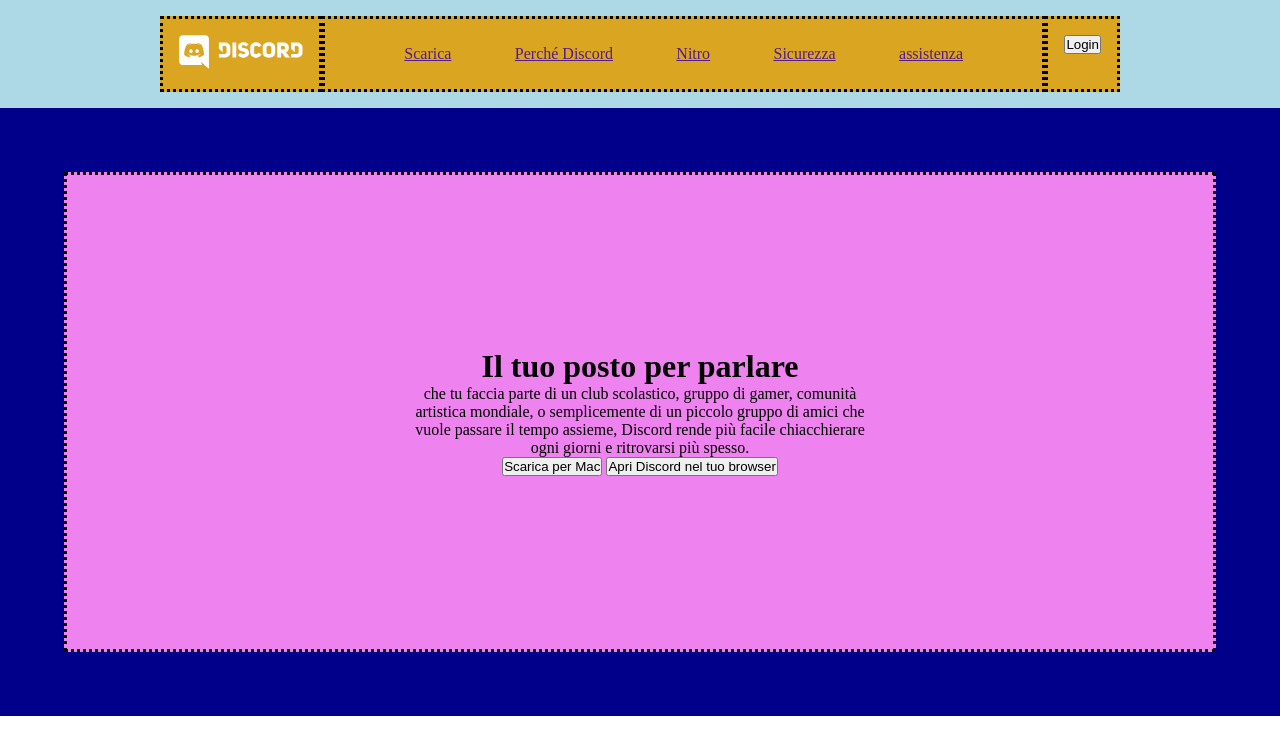
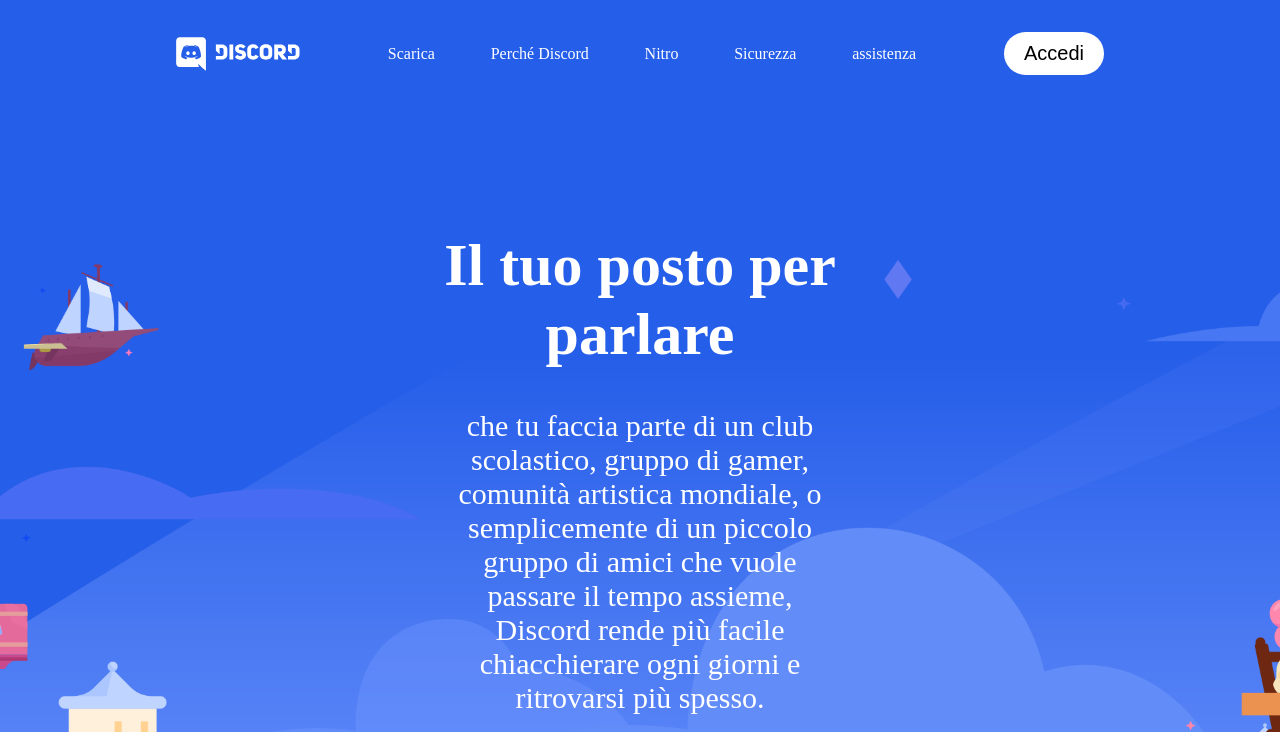
Before and after one commit to AntonioNicolaci/htmlcss-discord, a plain HTML site: page index.html in a window 1280 px wide. Shown: the top 732 px of the page. Drawn offline with nearby package versions, Linux system fonts and the light colour scheme.

Commit message:
header finisced

```diff
--- a/assets/style.css
+++ b/assets/style.css
@@ -5,16 +5,31 @@
 }
 
 header{
-    background-color: rgb(173, 216, 230);
+    background-color: #255EE9;
     text-align: center;
+    color: white;
 }
 
 nav{
     display: inline-flex;
     justify-content: center;
-    background-color: rgb(218, 165, 32);
     margin: 1rem;
     width: 75%;
+}
+
+a:link, a:visited, a:active{
+    color: white;
+    text-decoration: none;
+}
+
+a:hover{
+    text-decoration: underline;
+}
+
+button{
+    border-radius: 40px;
+    padding: 0.5em 1em;
+    border: 0;
 }
 
 main{
@@ -35,11 +50,9 @@ footer{
     /*padding: 2em 14em;*/
 }
 
-button{
-
-}
-
 #logo{
+    display: inline-flex;
+    align-items: center;
     padding: 1rem;
 }
 
@@ -52,19 +65,40 @@ button{
 }
 
 #login{
+    display: inline-flex;
+    align-items: center;
     padding: 1rem;
 }
 
 #headerbot{
     display: flex;
     justify-content: center;
-    background-color: rgb(0 0 139);
+    background-image: url(../img/jumbo.png);
+    background-position: center;
+    background-repeat: no-repeat;
+    background-size: cover;
     padding: 5%;
 }
 
-#viola{
-    background-color: rgb(238, 130, 238);
-    padding: 15% 30%;
+#ITPP{
+    width: 40%;
+    padding: 2em 1em;
+    overflow-wrap: break-word;
+    font-size: 30px ;
+}
+
+#ITPP div{
+    margin-top: 40px;
+}
+
+#ITPP .bottonebianco{
+    margin: 20px 10px 0 0;
+}
+
+#bottonenero{
+    background-color: #23272A;
+    color: white;
+    font-size: 20px;
 }
 
 #verde{
@@ -100,6 +134,11 @@ button{
 
 }
 
+.bottonebianco{
+    background-color: white;
+    font-size: 20px;
+}
+
 .container{
     display: flex;
     justify-content: center;
@@ -126,6 +165,6 @@ button{
     padding: 25em 0;
 }
 
-nav div, #viola, .azzurro, .rosa, #verde, #salmon, #footertop, #footerbot button{
+.azzurro, .rosa, #verde, #salmon, #footertop, #footerbot button{
     border: 3px dotted black;
 }
--- a/index.html
+++ b/index.html
@@ -5,6 +5,7 @@
     <meta http-equiv="X-UA-Compatible" content="IE=edge">
     <meta name="viewport" content="width=device-width, initial-scale=1.0">
     <link rel="stylesheet" href="assets/style.css">
+    <link rel="stylesheet" href="https://cdn.jsdelivr.net/npm/bootstrap-icons@1.10.3/font/bootstrap-icons.css">
     <title>Discord | Il luogo ideale per parlare e ritrovarsi</title>
 </head>
 <body>
@@ -21,17 +22,17 @@
                 <a href="">Sicurezza</a>
                 <a href="">assistenza</a>
             </div>
-            <div id="login"><button type="button">Login</button></div>
+            <div id="login"><button type="button" class="bottonebianco">Accedi</button></div>
         </nav>
 
         <div id="headerbot">
-            <div id="viola">
+            <div id="ITPP">
                 <h1>Il tuo posto per parlare</h1>
                 <div>che tu faccia parte di un club scolastico, gruppo di gamer, comunità artistica mondiale, o semplicemente di un piccolo gruppo di amici che vuole passare il tempo assieme, Discord rende più facile chiacchierare ogni giorni e ritrovarsi più spesso.</div>
-                <button>
-                    <i></i> Scarica per Mac
+                <button type="button" class="bottonebianco">
+                    <i class="bi bi-arrow-down"></i> Scarica per Mac
                 </button>
-                <button>
+                <button type="button" id="bottonenero">
                     Apri Discord nel tuo browser
                 </button>
             </div>
```
